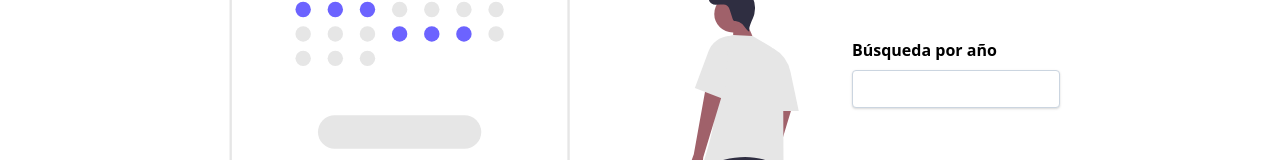
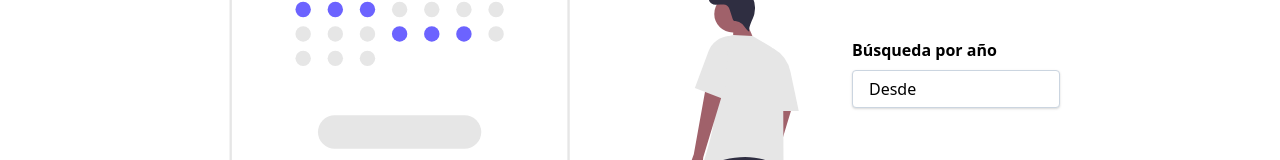
Before and after one commit to arlopezg/dollar-variance, a Nuxt app: page /variacion in a window 1280 px wide. Shown: the part 323-483 px from the top of the page. Built offline with nearby package versions, Linux system fonts and the light colour scheme.

Commit message:
fix: modifica null por undefined

```diff
--- a/components/forms/RangeDatepicker.vue
+++ b/components/forms/RangeDatepicker.vue
@@ -2,7 +2,7 @@
   <div>
     <div class="flex my-2">
       <Select class="w-full mr-2" v-model="query.from" :options="years">
-        <option :value="null">Desde</option>
+        <option :value="undefined">Desde</option>
       </Select>
       <Select
         class="w-full"
@@ -10,7 +10,7 @@
         v-model="query.to"
         :options="toYear"
       >
-        <option :value="null">Hasta</option>
+        <option :value="undefined">Hasta</option>
       </Select>
     </div>
 
@@ -30,7 +30,7 @@ import DateService from '~/services/DateService';
 export default {
   data() {
     return {
-      query: { from: null, to: null },
+      query: { from: undefined, to: undefined },
       years: this.fromYear()
     };
   },
@@ -61,7 +61,7 @@ export default {
         const { from, to } = this.query;
 
         if (from > to) {
-          this.query.to = null;
+          this.query.to = undefined;
         }
         this.$emit('onDateChange', this.query);
       }
```
